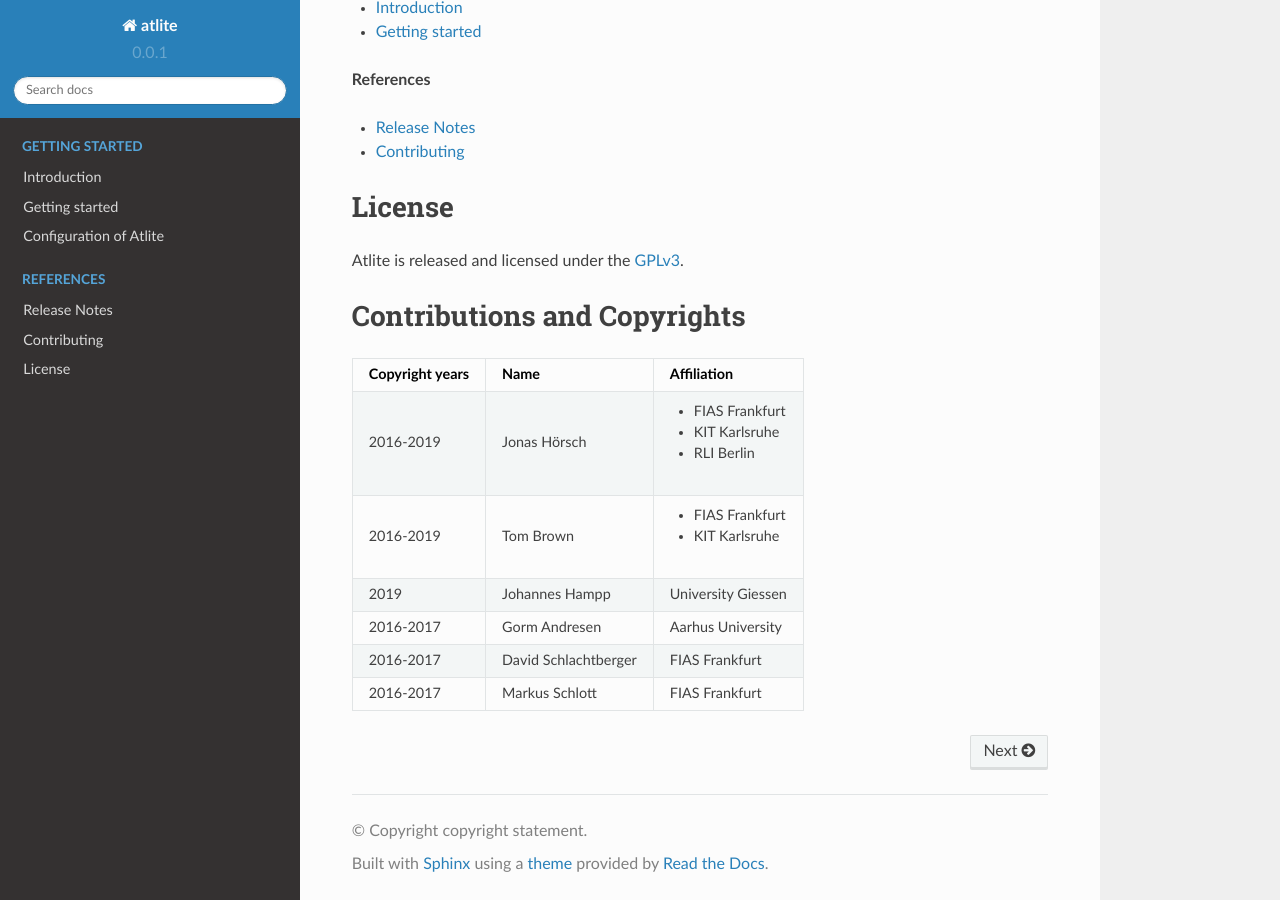
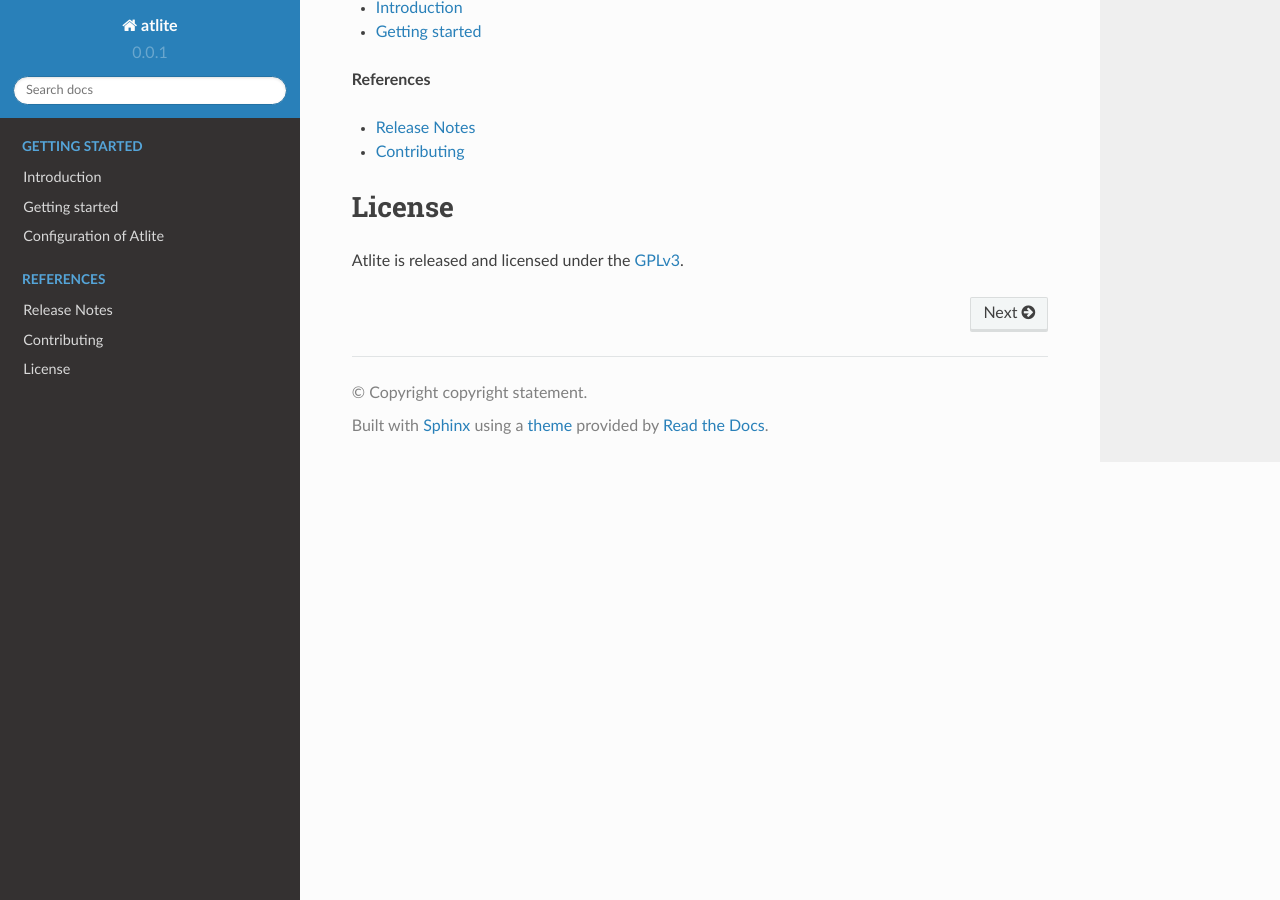
Before and after one commit to PyPSA/atlite, a Sphinx documentation site: the page built from doc/index.rst, in a window 1280 px wide and 900 px high, scrolled down 1008 px. Built offline with Sphinx 7.4.7 and the Read the Docs theme 2.0.0, drawn with Linux system fonts in a browser that asks for light colours.

Commit message:
documentation: Remove contributions and copyright from index.

```diff
--- a/doc/index.rst
+++ b/doc/index.rst
@@ -80,25 +80,3 @@ License
 
 Atlite is released and licensed under the
 `GPLv3 <http://www.gnu.org/licenses/gpl-3.0.en.html>`_.
-
-Contributions and Copyrights
-============================
-
-+--------------------+----------------------+----------------------+
-| Copyright years    | Name                 | Affiliation          |
-+====================+======================+======================+
-| 2016-2019          | Jonas Hörsch         | * FIAS Frankfurt     |
-|                    |                      | * KIT Karlsruhe      |
-|                    |                      | * RLI Berlin         |
-+--------------------+----------------------+----------------------+
-| 2016-2019          | Tom Brown            | * FIAS Frankfurt     |
-|                    |                      | * KIT Karlsruhe      |
-+--------------------+----------------------+----------------------+
-| 2019               | Johannes Hampp       | University Giessen   |
-+--------------------+----------------------+----------------------+
-| 2016-2017          | Gorm Andresen        | Aarhus University    |
-+--------------------+----------------------+----------------------+
-| 2016-2017          | David Schlachtberger | FIAS Frankfurt       |
-+--------------------+----------------------+----------------------+
-| 2016-2017          | Markus Schlott       | FIAS Frankfurt       |
-+--------------------+----------------------+----------------------+
```
